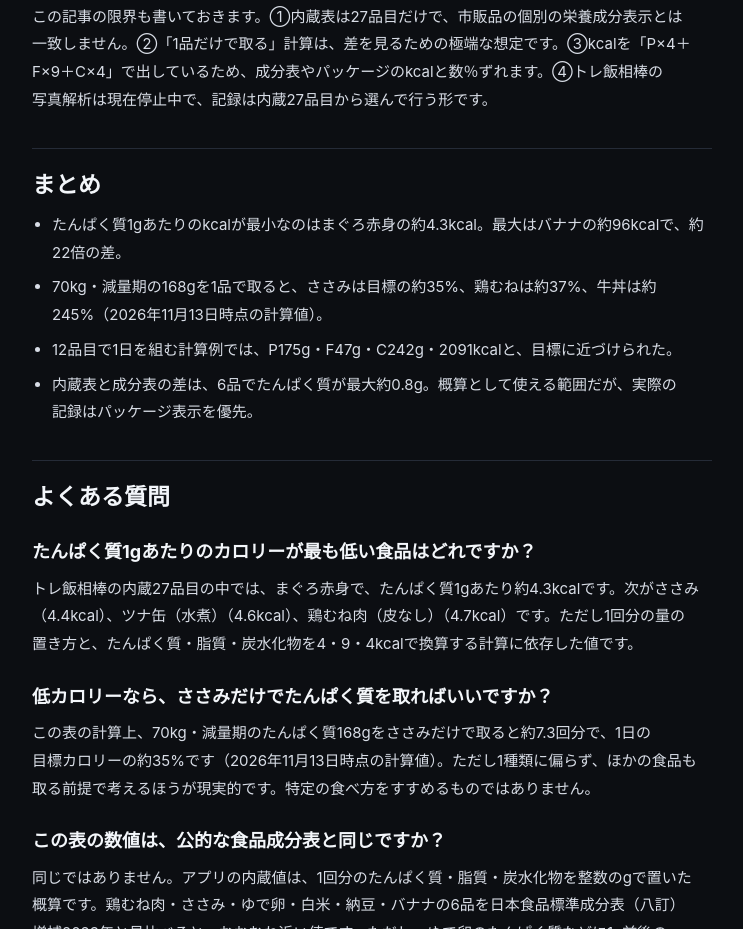
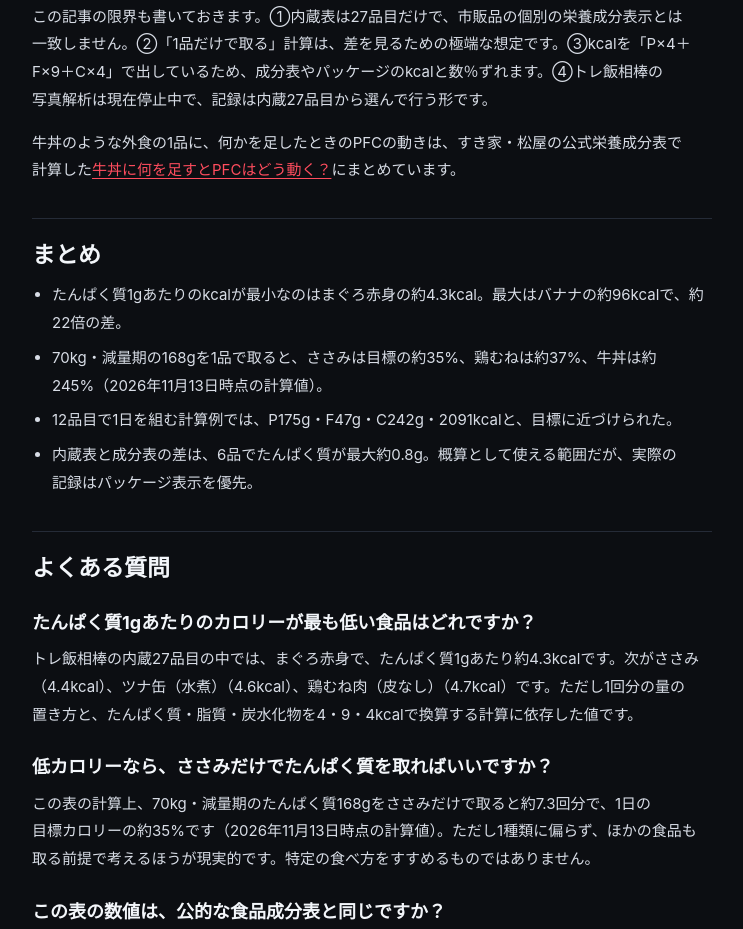
Before and after one commit to fujiken1016/torimeshi, a plain HTML site: page read/protein-kcal-per-gram.html in a window 1280 px wide. Shown: the part 8259-9188 px from the top of the page, without its empty margins (268-1011 px from the left). Drawn offline with Linux system fonts and the light colour scheme.

Commit message:
J645: protein-kcal-per-gram から gyudon-combo-pfc へ文脈リンク
Co-Authored-By: Claude Sonnet 5.5 <noreply@anthropic.com>

```diff
--- a/read/protein-kcal-per-gram.html
+++ b/read/protein-kcal-per-gram.html
@@ -252,6 +252,7 @@
     <p>腎臓の病気や、たんぱく質・カロリーの制限を指示されている方、妊娠中・授乳中の方、通院中の方は、自己判断で食べ方を変えず、必ず医師・管理栄養士などにご相談ください。当サービスは医療行為・診断・治療を目的としたものではありません。</p>
   </div>
   <p>この記事の限界も書いておきます。①内蔵表は27品目だけで、市販品の個別の栄養成分表示とは一致しません。②「1品だけで取る」計算は、差を見るための極端な想定です。③kcalを「P×4＋F×9＋C×4」で出しているため、成分表やパッケージのkcalと数％ずれます。④トレ飯相棒の写真解析は現在停止中で、記録は内蔵27品目から選んで行う形です。</p>
+  <p>牛丼のような外食の1品に、何かを足したときのPFCの動きは、すき家・松屋の公式栄養成分表で計算した<a href="/read/gyudon-combo-pfc">牛丼に何を足すとPFCはどう動く？</a>にまとめています。</p>
 
   <h2 id="matome">まとめ</h2>
   <ul>
```
